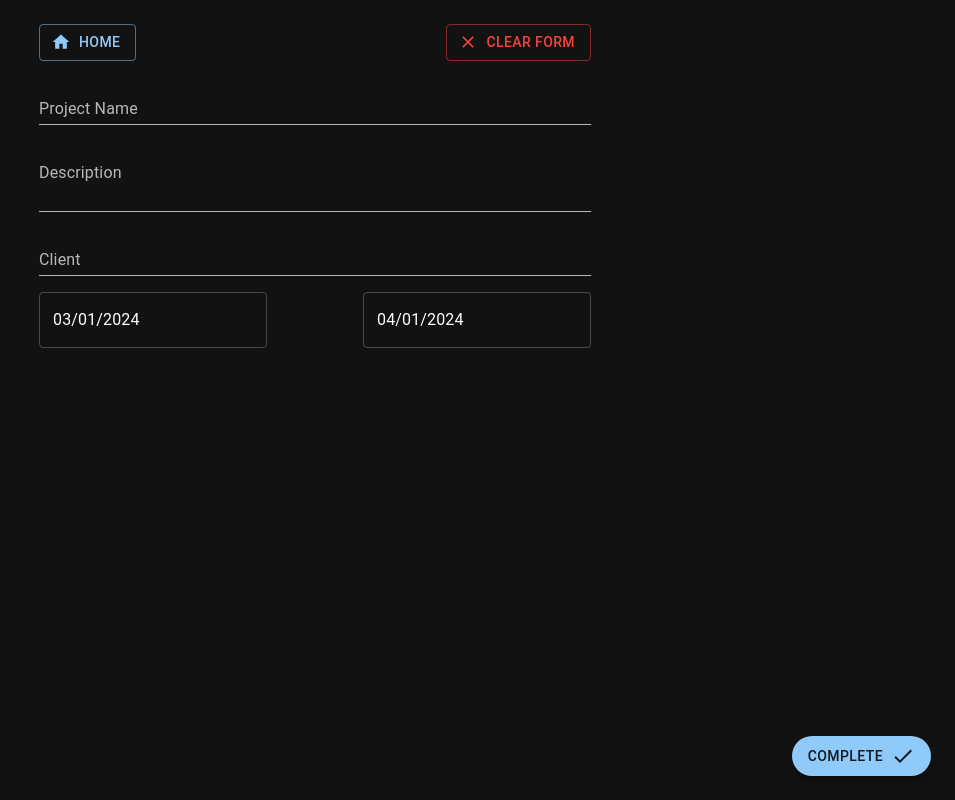
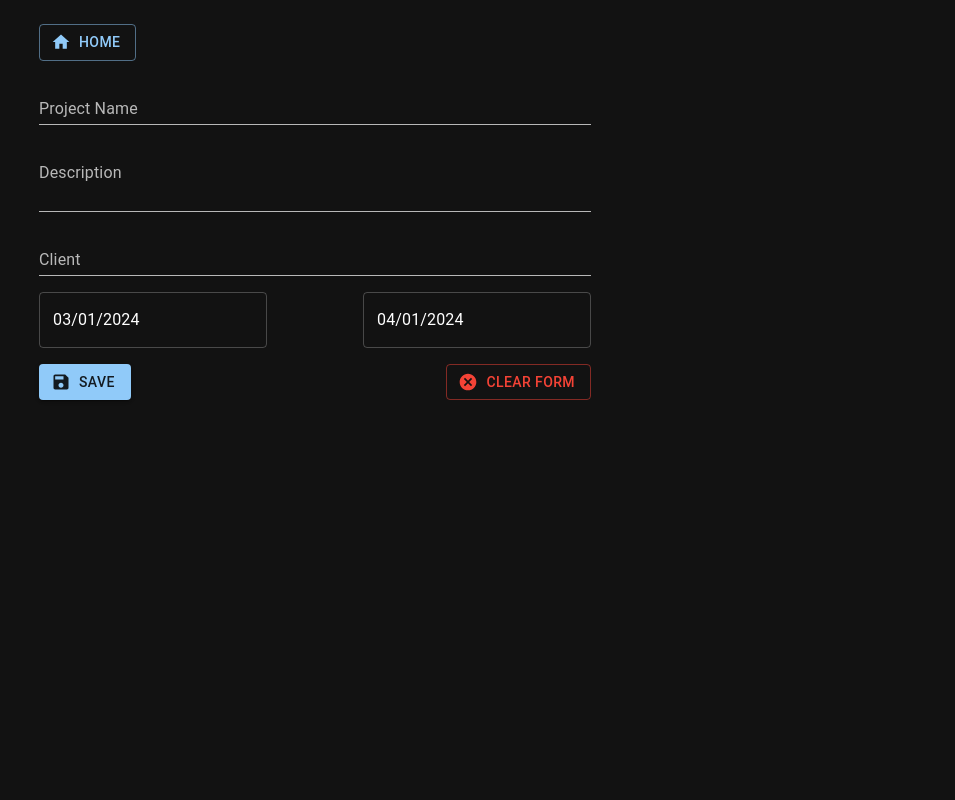
Before and after one commit to infantGrandpa/taskboard-timer, a React (Vite) app in the folder taskboard-timer/: page /new-project in a window 1280 px wide. Shown: the whole page, without its empty margins (325-1280 px from the left). Built offline with nearby package versions, Linux system fonts and the light colour scheme.

Commit message:
Refactor new project form to use project form component

```diff
--- a/taskboard-timer/src/components/EditableProjectCard.tsx
+++ b/taskboard-timer/src/components/EditableProjectCard.tsx
@@ -32,7 +32,7 @@ const EditableProjectCard = ({ project }: Props) => {
     let cardContent = null;
     let cardActions = null;
     if (isEditing) {
-        cardContent = <ProjectForm project={project} type="new" />;
+        cardContent = <ProjectForm project={project} type="edit" />;
         cardActions = (
             <>
                 <IconButton
--- a/taskboard-timer/src/components/NewProjectForm.tsx
+++ b/taskboard-timer/src/components/NewProjectForm.tsx
@@ -1,120 +1,14 @@
-import { Button, Container, Fab, Stack, TextField } from "@mui/material";
-import { useNavigate } from "react-router-dom";
-import { ProjectCreationData, addProject } from "../services/projectService";
-import { useState } from "react";
-import { DatePicker } from "@mui/x-date-pickers";
-import { add } from "date-fns";
-import CheckIcon from "@mui/icons-material/Check";
-import ClearIcon from "@mui/icons-material/Clear";
+import { Container, Stack } from "@mui/material";
 import { HomeButton } from "./HomeButton";
+import ProjectForm from "./ProjectForm";
 
 const NewProjectForm = () => {
-    const [projectName, setProjectName] = useState("");
-    const [description, setDescription] = useState("");
-    const [client, setClient] = useState("");
-    const [startDate, setStartDate] = useState<Date | null>(new Date());
-    const [endDate, setEndDate] = useState<Date | null>(
-        add(new Date(), { months: 1 })
-    );
-
-    const navigate = useNavigate();
-
-    const handleAddProject = async () => {
-        const projectData: ProjectCreationData = {
-            name: projectName,
-            description: description,
-            client: client,
-            start_date: startDate,
-            end_date: endDate,
-        };
-        try {
-            await addProject(projectData);
-            navigate("/");
-        } catch (error) {
-            console.error("Error adding new project: ", error);
-        }
-    };
-
-    const clearForm = async () => {
-        setProjectName("");
-        setDescription("");
-        setClient("");
-        setStartDate(new Date());
-        setEndDate(add(new Date(), { months: 1 }));
-    };
-
     return (
         <Container maxWidth="sm">
             <Stack direction="row" justifyContent="space-between">
                 <HomeButton />
-                <Button
-                    variant="outlined"
-                    onClick={clearForm}
-                    aria-label="clear form"
-                    color="error"
-                    startIcon={<ClearIcon />}
-                >
-                    Clear Form
-                </Button>
             </Stack>
-            <Fab
-                variant="extended"
-                size="medium"
-                color="primary"
-                sx={{
-                    position: "fixed",
-                    bottom: 24,
-                    right: 24,
-                }}
-                onClick={handleAddProject}
-                aria-label="add new project"
-            >
-                Complete
-                <CheckIcon sx={{ ml: 1 }} />
-            </Fab>
-            <Stack direction="column" spacing={2} sx={{ pt: 2 }}>
-                <TextField
-                    id="project-name-field"
-                    label="Project Name"
-                    variant="standard"
-                    value={projectName}
-                    onChange={(e) => setProjectName(e.target.value)}
-                    autoComplete="off"
-                />
-                <TextField
-                    id="description-field"
-                    label="Description"
-                    multiline
-                    minRows={2}
-                    maxRows={5}
-                    variant="standard"
-                    value={description}
-                    onChange={(e) => setDescription(e.target.value)}
-                    autoComplete="off"
-                />
-                <TextField
-                    id="client-field"
-                    label="Client"
-                    variant="standard"
-                    value={client}
-                    onChange={(e) => setClient(e.target.value)}
-                    autoComplete="off"
-                />
-                <Stack direction="row" spacing={12}>
-                    <DatePicker
-                        value={startDate}
-                        onChange={(e) => {
-                            setStartDate(e);
-                        }}
-                    />
-                    <DatePicker
-                        value={endDate}
-                        onChange={(e) => {
-                            setEndDate(e);
-                        }}
-                    />
-                </Stack>
-            </Stack>
+            <ProjectForm type="new" />
         </Container>
     );
 };
```
